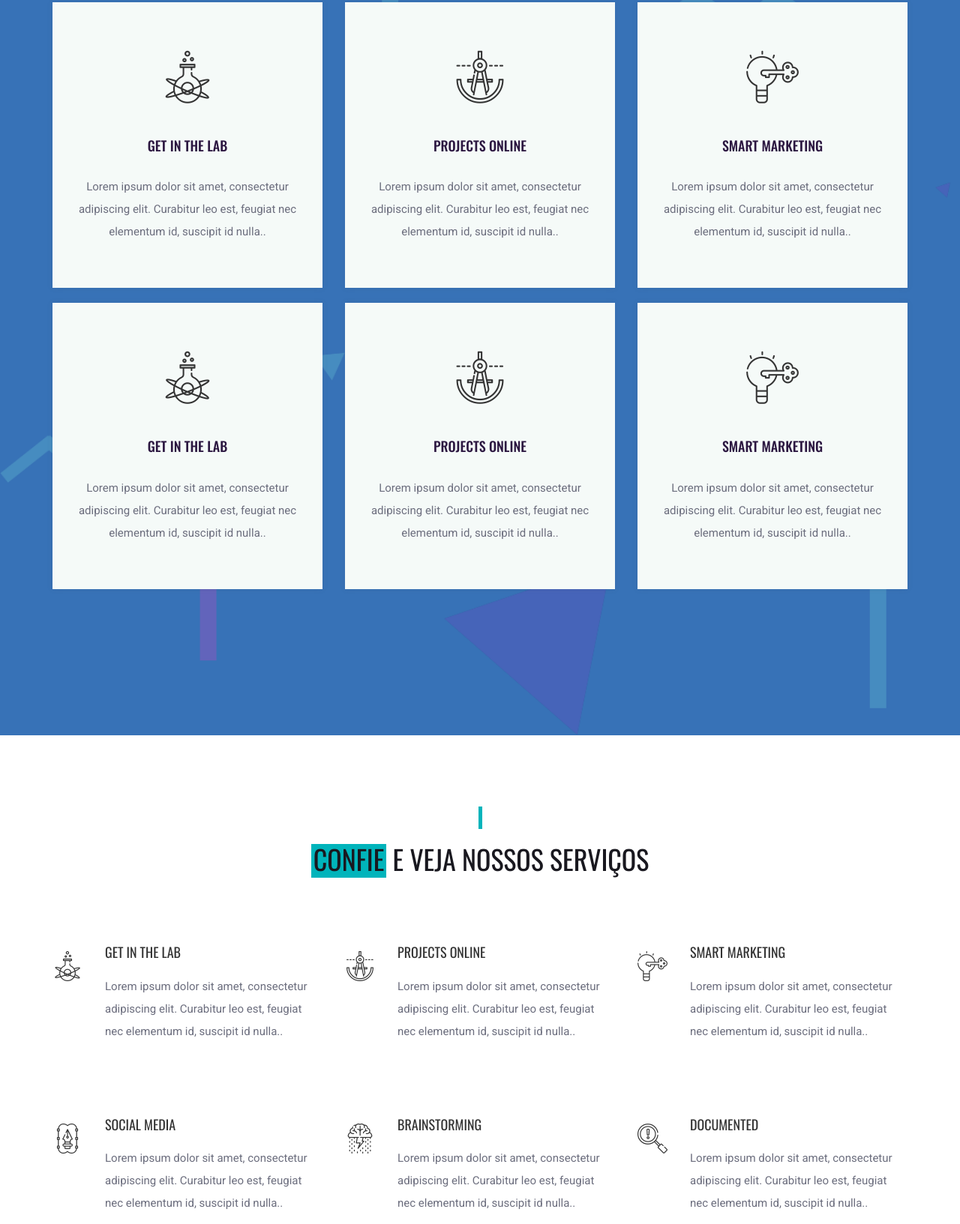
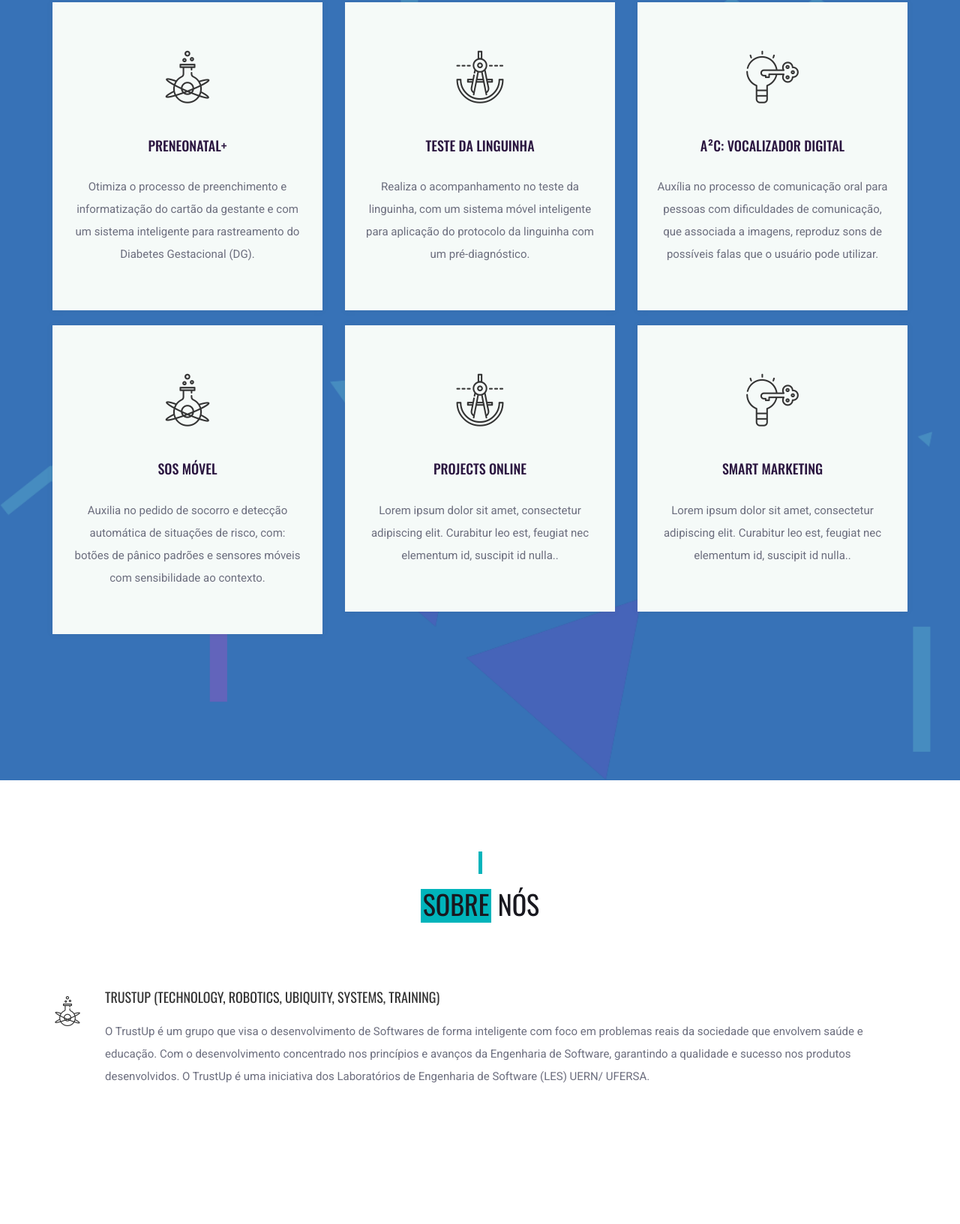
Before and after one commit to fdesigor/TrustUp, a plain HTML site: page index.html in a window 1280 px wide. Shown: the part 1027-2660 px from the top of the page at 75% size. Drawn offline with nearby package versions, Linux system fonts and the light colour scheme.

Commit message:
nova versão-V2

```diff
--- a/index.html
+++ b/index.html
@@ -92,7 +92,7 @@
 		<div class="portifolio-contant">
 			<div class="container">
 				<div class="section-title">
-					<h2><span>confie</span> e descubra nosso mundo</h2>
+					<h2><span>Conheça</span> nossos projetos</h2>
 				</div>
 				<div class="row">
 					<!-- <div class="col-md-6">
@@ -120,9 +120,8 @@
 							<div class="icon">
 								<i class="flaticon-023-flask"></i>
 							</div>
-							<h2>Get in the lab</h2>
-							<p>Lorem ipsum dolor sit amet, consectetur adipiscing elit. Curabitur leo est, feugiat nec
-								elementum id, suscipit id nulla..</p>
+							<h2>Preneonatal+</h2>
+							<p>Otimiza o processo de preenchimento e informatização do cartão da gestante e com um sistema inteligente para rastreamento do Diabetes Gestacional (DG).</p>
 						</div>
 					</div>
 
@@ -131,9 +130,8 @@
 							<div class="icon">
 								<i class="flaticon-011-compass"></i>
 							</div>
-							<h2>Projects online</h2>
-							<p>Lorem ipsum dolor sit amet, consectetur adipiscing elit. Curabitur leo est, feugiat nec
-								elementum id, suscipit id nulla..</p>
+							<h2>Teste da Linguinha</h2>
+							<p>Realiza o acompanhamento no teste da linguinha, com um sistema móvel inteligente para aplicação do protocolo da linguinha com um pré-diagnóstico.</p>
 						</div>
 					</div>
 
@@ -142,9 +140,8 @@
 							<div class="icon">
 								<i class="flaticon-037-idea"></i>
 							</div>
-							<h2>SMART MARKETING</h2>
-							<p>Lorem ipsum dolor sit amet, consectetur adipiscing elit. Curabitur leo est, feugiat nec
-								elementum id, suscipit id nulla..</p>
+							<h2>A²C: Vocalizador Digital</h2>
+							<p>Auxília no processo de comunicação oral  para pessoas com dificuldades de comunicação, que associada a imagens, reproduz sons de possíveis falas que o usuário pode utilizar.</p>
 						</div>
 					</div>
 				</div>
@@ -158,9 +155,8 @@
 							<div class="icon">
 								<i class="flaticon-023-flask"></i>
 							</div>
-							<h2>Get in the lab</h2>
-							<p>Lorem ipsum dolor sit amet, consectetur adipiscing elit. Curabitur leo est, feugiat nec
-								elementum id, suscipit id nulla..</p>
+							<h2>SOS Móvel</h2>
+							<p>Auxilia no pedido de socorro e detecção automática de situações de risco, com: botões de pânico padrões e sensores móveis com sensibilidade ao contexto.</p>
 						</div>
 					</div>
 
@@ -196,24 +192,24 @@
 	<div id="services-section" class="services-section spad">
 		<div class="container">
 			<div class="section-title dark">
-				<h2><span>confie</span> e veja nossos serviços</h2>
+			<h2><span>Sobre</span> nós</h2>
 			</div>
 			<div class="row">
 
-				<div class="col-md-4 col-sm-6">
+				<div class="col-md-12 col-sm-8">
 					<div class="service">
 						<div class="icon">
 							<i class="flaticon-023-flask"></i>
 						</div>
 						<div class="service-text">
-							<h2>Get in the lab</h2>
-							<p>Lorem ipsum dolor sit amet, consectetur adipiscing elit. Curabitur leo est, feugiat nec
-								elementum id, suscipit id nulla..</p>
+							<h2>TrustUp (Technology, Robotics, Ubiquity, Systems, Training)</h2>
+
+							<p>O TrustUp é um grupo que visa o desenvolvimento de Softwares de forma inteligente com foco em problemas reais da sociedade que envolvem saúde e educação. Com o desenvolvimento concentrado nos princípios e avanços da Engenharia de Software, garantindo a qualidade e sucesso nos produtos desenvolvidos. O TrustUp é uma iniciativa dos Laboratórios de Engenharia de Software (LES) UERN/ UFERSA.</p>
 						</div>
 					</div>
 				</div>
 
-				<div class="col-md-4 col-sm-6">
+				<!-- <div class="col-md-4 col-sm-6">
 					<div class="service">
 						<div class="icon">
 							<i class="flaticon-011-compass"></i>
@@ -315,7 +311,7 @@
 								elementum id, suscipit id nulla..</p>
 						</div>
 					</div>
-				</div>
+				</div>-->
 			</div>
 
 		</div>
@@ -328,21 +324,21 @@
 		<div class="overlay"></div>
 		<div class="container">
 			<div class="section-title">
-				<h2><span>confie</span> e conheça nossa equipe</h2>
+				<h2><span>Conheça-nos</span> e confie</h2>
 			</div>
 			<div class="row">
 
 				<div class="col-sm-3">
 					<div class="member">
-						<img src="img/team/1.jpg" class="img-thumbnail" alt="">
-						<h2>Christinne Williams</h2>
-						<h3>Project Manager</h3>
+						<img src="img/team/4.png"  alt="">
+						<h2>Projetos do Grupo de Engenharia de Software (GES)</h2>
+						<h3>UERN</h3>
 					</div>
 				</div>
 
 				<div class="col-sm-3">
 					<div class="member">
-						<img src="img/team/1.jpg" class="img-thumbnail" alt="">
+						<img src="" class="img-thumbnail" alt="">
 						<h2>Christinne Williams</h2>
 						<h3>Junior developer</h3>
 					</div>
@@ -350,7 +346,7 @@
 
 				<div class="col-sm-3">
 					<div class="member">
-						<img src="img/team/1.jpg" class="img-thumbnail" alt="">
+						<img src="" class="img-thumbnail" alt="">
 						<h2>Christinne Williams</h2>
 						<h3>Digital designer</h3>
 					</div>
@@ -358,7 +354,7 @@
 
 				<div class="col-sm-3">
 					<div class="member">
-						<img src="img/team/1.jpg" class="img-thumbnail" alt="">
+						<img src="" class="img-thumbnail" alt="">
 						<h2>Christinne Williams</h2>
 						<h3>Digital designer</h3>
 					</div>
```
Also changed, not shown: img/team/2.jpeg (added), img/team/3.png (added), img/team/4.png (added), img/team/logomarca.png (added), 4 other files.
